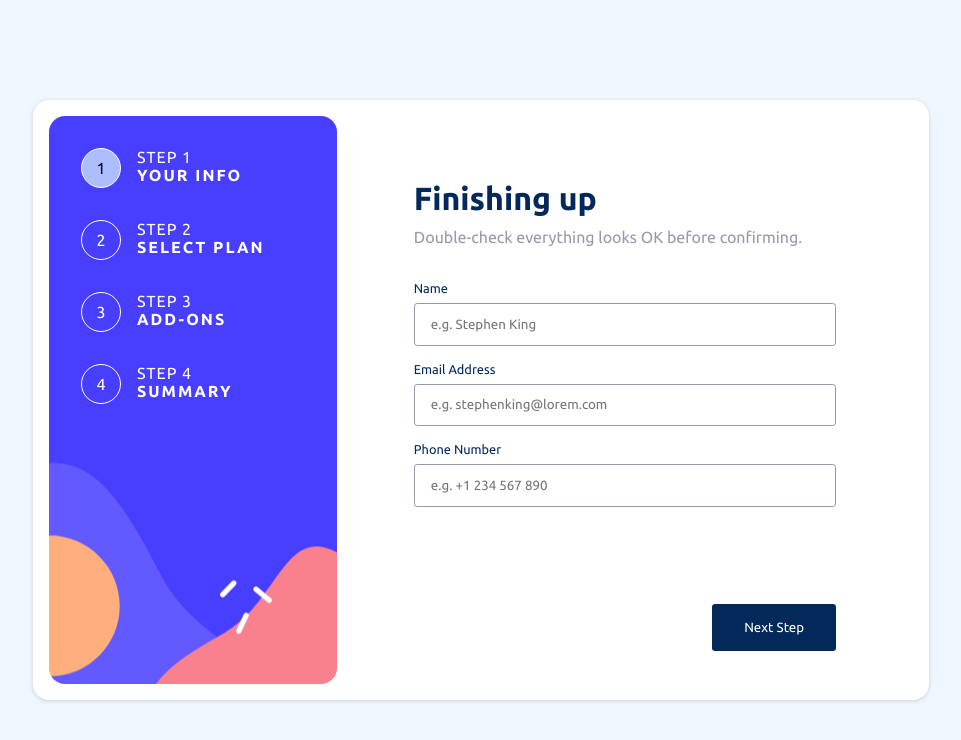
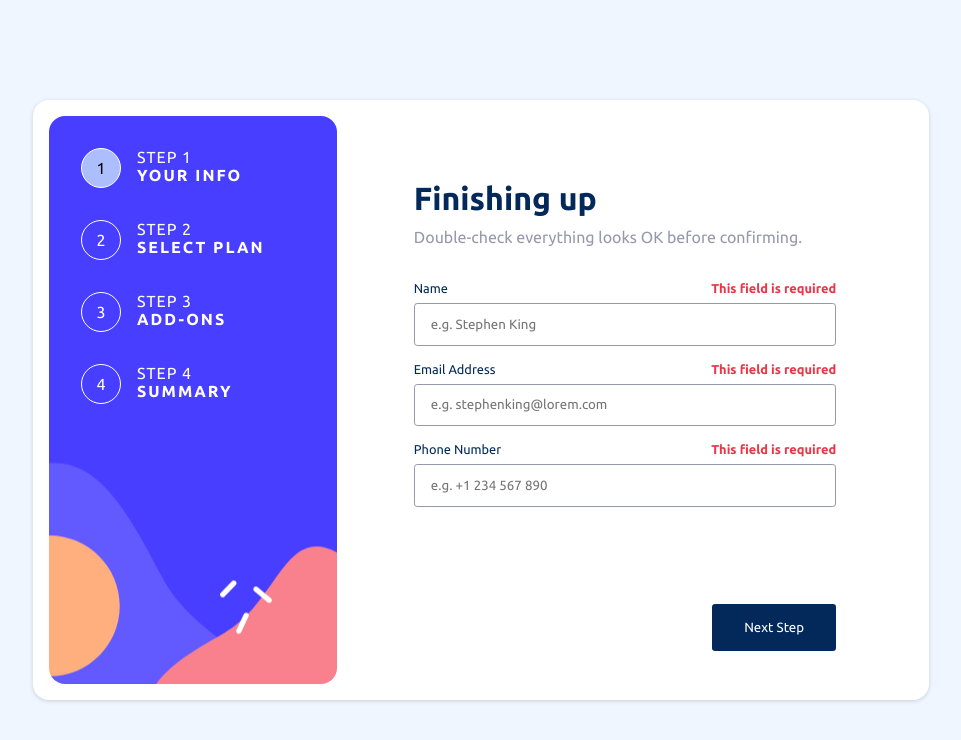
Before and after one commit to muhammadderic/multi-step-form--FrontEndMentor, a React (Create React App) app: page / in a window 1280 px wide. Both pictures are taken after a click on the button "Next Step". Shown: the top 740 px of the page, without its empty margins (159-1120 px from the left). Built offline with nearby package versions, Linux system fonts and the light colour scheme.

Commit message:
Set state management for step 1 to validate inputs

```diff
--- a/src/components/PersonalInfo.jsx
+++ b/src/components/PersonalInfo.jsx
@@ -5,6 +5,7 @@ import "../styles/personal-info.css";
 function PersonalInfo() {
   const dispatch = useDispatch();
   const { name: storeName, email: storeEmail, phone: storePhone } = useSelector(state => state.personalInfoData);
+  const { errorName, errorEmail, errorPhone } = useSelector(state => state.errors);
 
   const handleChange = (e) => {
     // Get the name and value from the event target
@@ -18,17 +19,17 @@ function PersonalInfo() {
       <div className="input-wrapper">
         <label htmlFor="name">Name</label>
         <input className="content__input input-border" type="text" id="name" name="name" defaultValue={storeName} onChange={handleChange} placeholder="e.g. Stephen King" />
-        <p className="error-input error-display-none">This field is required</p>
+        <p className={`error-input ${errorName ? "" : "error-display-none"}`}>This field is required</p>
       </div>
       <div className="input-wrapper">
         <label htmlFor="email">Email Address</label>
         <input className="content__input input-border" type="text" id="email" name="email" defaultValue={storeEmail} onChange={handleChange} placeholder="e.g. stephenking@lorem.com" />
-        <p className="error-inpu error-display-none">This field is required</p>
+        <p className={`error-input ${errorEmail ? "" : "error-display-none"}`}>This field is required</p>
       </div>
       <div className="input-wrapper">
         <label htmlFor="phone">Phone Number</label>
         <input className="content__input" type="tel" id="phone" name="phone" defaultValue={storePhone} onChange={handleChange} placeholder="e.g. +1 234 567 890" />
-        <p className="error-input error-display-none">This field is required</p>
+        <p className={`error-input ${errorPhone ? "" : "error-display-none"}`}>This field is required</p>
       </div>
     </form>
   )
--- a/src/components/StepButtons.jsx
+++ b/src/components/StepButtons.jsx
@@ -1,12 +1,14 @@
-import { useSelector } from "react-redux";
+import { useDispatch, useSelector } from "react-redux";
+import { validatePersonalInfo } from "./personalInfoReducer";
 import "../styles/step-buttons.css";
 
 function StepButtons() {
+  const dispatch = useDispatch();
   const step = useSelector(state => state.step);
   const personalInfoData = useSelector(state => state.personalInfoData);
 
   const handleNext = () => {
-    console.log(personalInfoData);
+    dispatch(validatePersonalInfo());
   }
 
   const handlePrev = () => {
--- a/src/components/personalInfoReducer.js
+++ b/src/components/personalInfoReducer.js
@@ -8,6 +8,11 @@ const initialState = {
     email: "",
     phone: "",
   },
+  errors: {
+    errorName: false,
+    errorEmail: false,
+    errorPhone: false,
+  }
 };
 
 const personalInfoReducer = createSlice({
@@ -21,11 +26,30 @@ const personalInfoReducer = createSlice({
       // Update the form data with the name, email and phone
       state.personalInfoData[name] = value;
     },
+    validatePersonalInfo: state => {
+      const { name, email, phone } = state.personalInfoData;
+      console.log(name);
+      if (!name) {
+        state.errors["errorName"] = true;
+      } else {
+        state.errors["errorName"] = false;
+      }
+      if (!email) {
+        state.errors["errorEmail"] = true;
+      } else {
+        state.errors["errorEmail"] = false;
+      }
+      if (!phone) {
+        state.errors["errorPhone"] = true;
+      } else {
+        state.errors["errorPhone"] = false;
+      }
+    }
   }
 })
 
 // Export the action creators generated by createSlice
-export const { updatePersonalInfo } = personalInfoReducer.actions;
+export const { updatePersonalInfo, validatePersonalInfo } = personalInfoReducer.actions;
 
 // Export the reducer function generated by createSlice
 export default personalInfoReducer.reducer;
```
